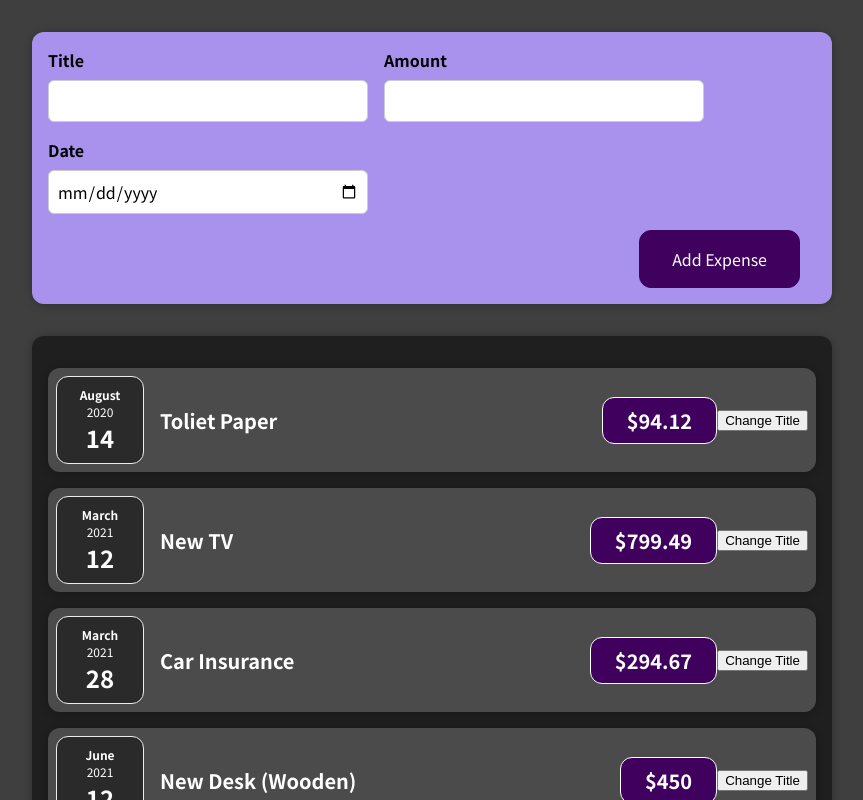
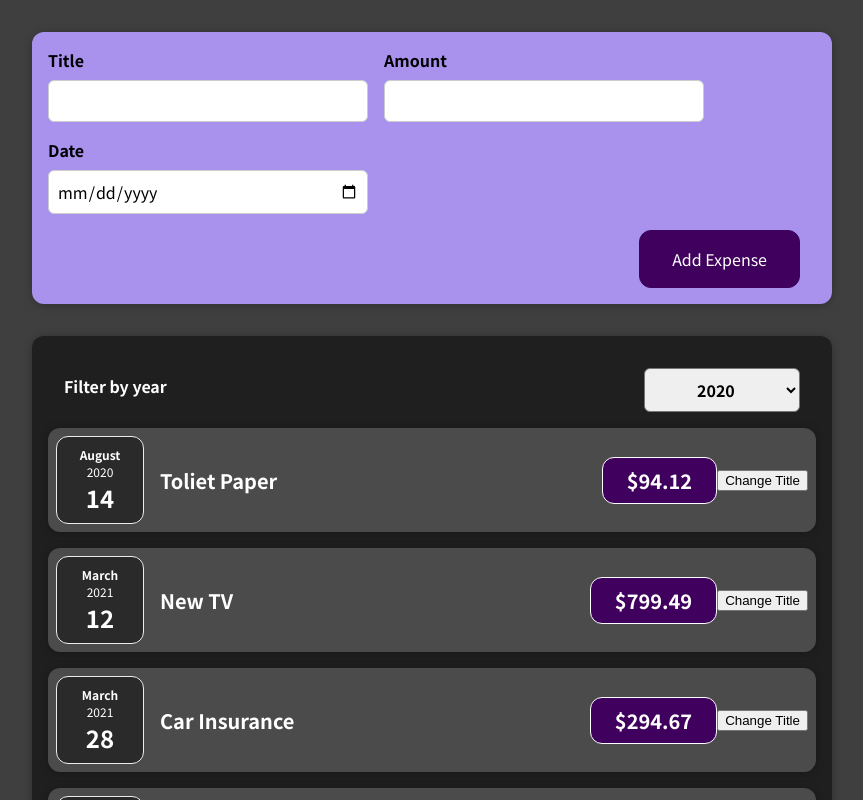
Before and after one commit to afrochef22/expenseTracker, a React (Create React App) app: page / in a window 1280 px wide. Shown: the top 800 px of the page, without its empty margins (208-1071 px from the left). Built offline with nearby package versions, Linux system fonts and the light colour scheme.

Commit message:
added ExpensesFilter component

```diff
--- a/src/components/Expenses/Expenses.js
+++ b/src/components/Expenses/Expenses.js
@@ -1,10 +1,23 @@
+import React, { useState } from "react";
+
 import ExpenseItem from "./ExpenseItem";
 import Card from "../UI/Card";
 import "./Expenses.css";
+import ExpenseFilter from "./ExpensesFilter";
 
 const Expenses = (props) => {
+	const [filteredYear, setFilteredYear] = useState("2020");
+
+	const filterChangeHandler = (selectedYear) => {
+		setFilteredYear(selectedYear);
+	};
+
 	return (
 		<Card className="expenses">
+			<ExpenseFilter
+				selected={filteredYear}
+				onChangeFilter={filterChangeHandler}
+			/>
 			<ExpenseItem
 				title={props.items[0].title}
 				amount={props.items[0].amount}
--- /dev/null
+++ b/src/components/Expenses/ExpensesFilter.css
@@ -0,0 +1,24 @@
+.expenses-filter {
+	color: white;
+	padding: 0 1rem;
+}
+
+.expenses-filter__control {
+	display: flex;
+	width: 100%;
+	align-items: center;
+	justify-content: space-between;
+	margin: 1rem 0;
+}
+
+.expenses-filter label {
+	font-weight: bold;
+	margin-bottom: 0.5rem;
+}
+
+.expenses-filter select {
+	font: inherit;
+	padding: 0.5rem 3rem;
+	font-weight: bold;
+	border-radius: 6px;
+}
--- /dev/null
+++ b/src/components/Expenses/ExpensesFilter.js
@@ -0,0 +1,25 @@
+import React, { useState } from "react";
+
+import "./ExpensesFilter.css";
+
+const ExpensesFilter = (props) => {
+	const dropdownChangeHandler = (event) => {
+		props.onChangeFilter(event.target.value);
+	};
+
+	return (
+		<div className="expenses-filter">
+			<div className="expenses-filter__control">
+				<label>Filter by year</label>
+				<select value={props.selected} onChange={dropdownChangeHandler}>
+					<option value="2022">2022</option>
+					<option value="2021">2021</option>
+					<option value="2020">2020</option>
+					<option value="2019">2019</option>
+				</select>
+			</div>
+		</div>
+	);
+};
+
+export default ExpensesFilter;
--- a/src/components/NewExpense/NewExpense.js
+++ b/src/components/NewExpense/NewExpense.js
@@ -4,7 +4,7 @@
 import "./NewExpense.css";
 
 const NewExpense = (props) => {
-	const saveExpenseDataHanler = (enteredExpenseData) => {
+	const saveExpenseDataHandler = (enteredExpenseData) => {
 		const expenseData = {
 			...enteredExpenseData,
 			id: Math.random().toString(),
@@ -14,7 +14,7 @@
 
 	return (
 		<div className="new-expense">
-			<ExpenseForm onSaveExpenseData={saveExpenseDataHanler} />
+			<ExpenseForm onSaveExpenseData={saveExpenseDataHandler} />
 		</div>
 	);
 };
```
Also changed, not shown: 1 other file (tests, documents, lock files or other folders).
